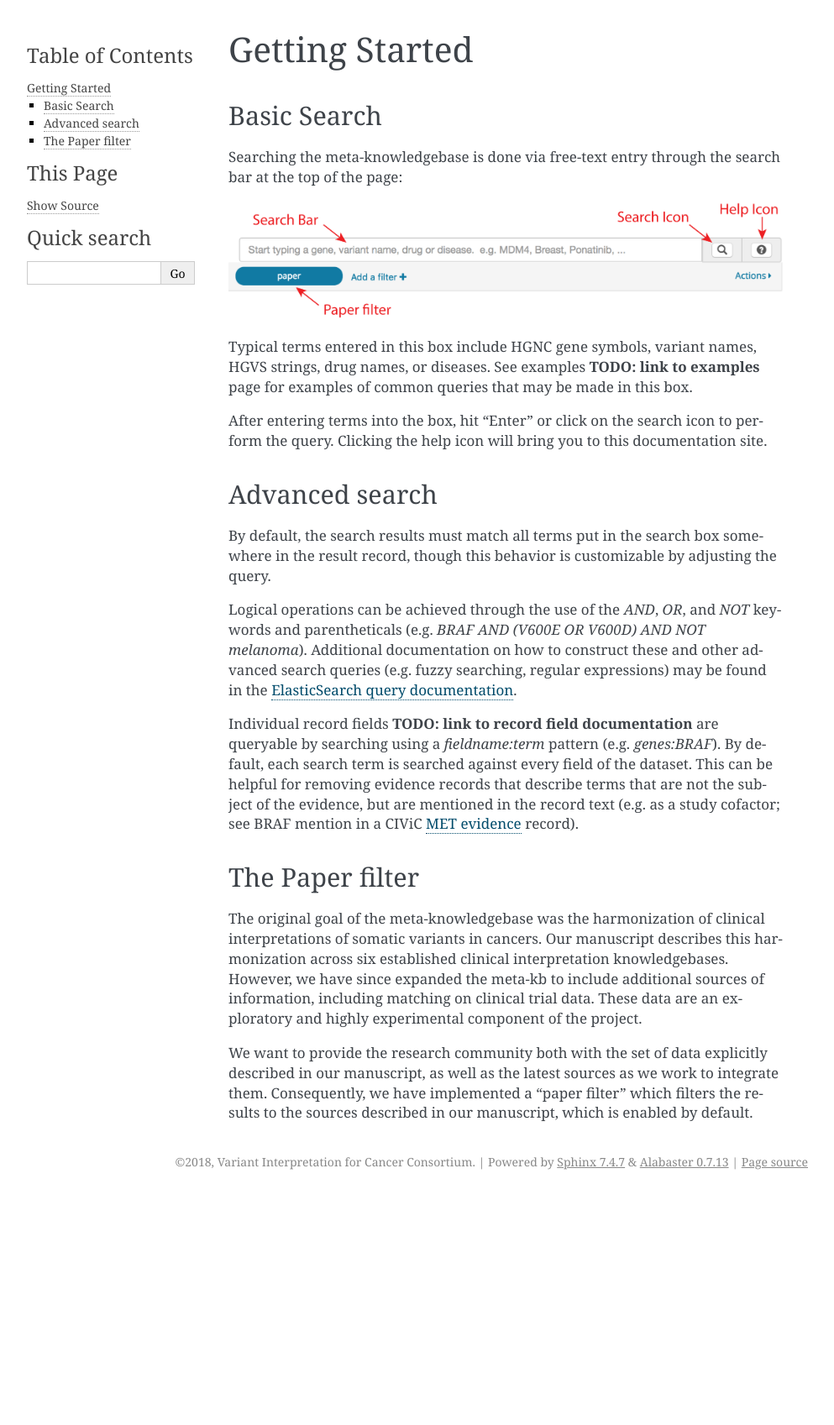
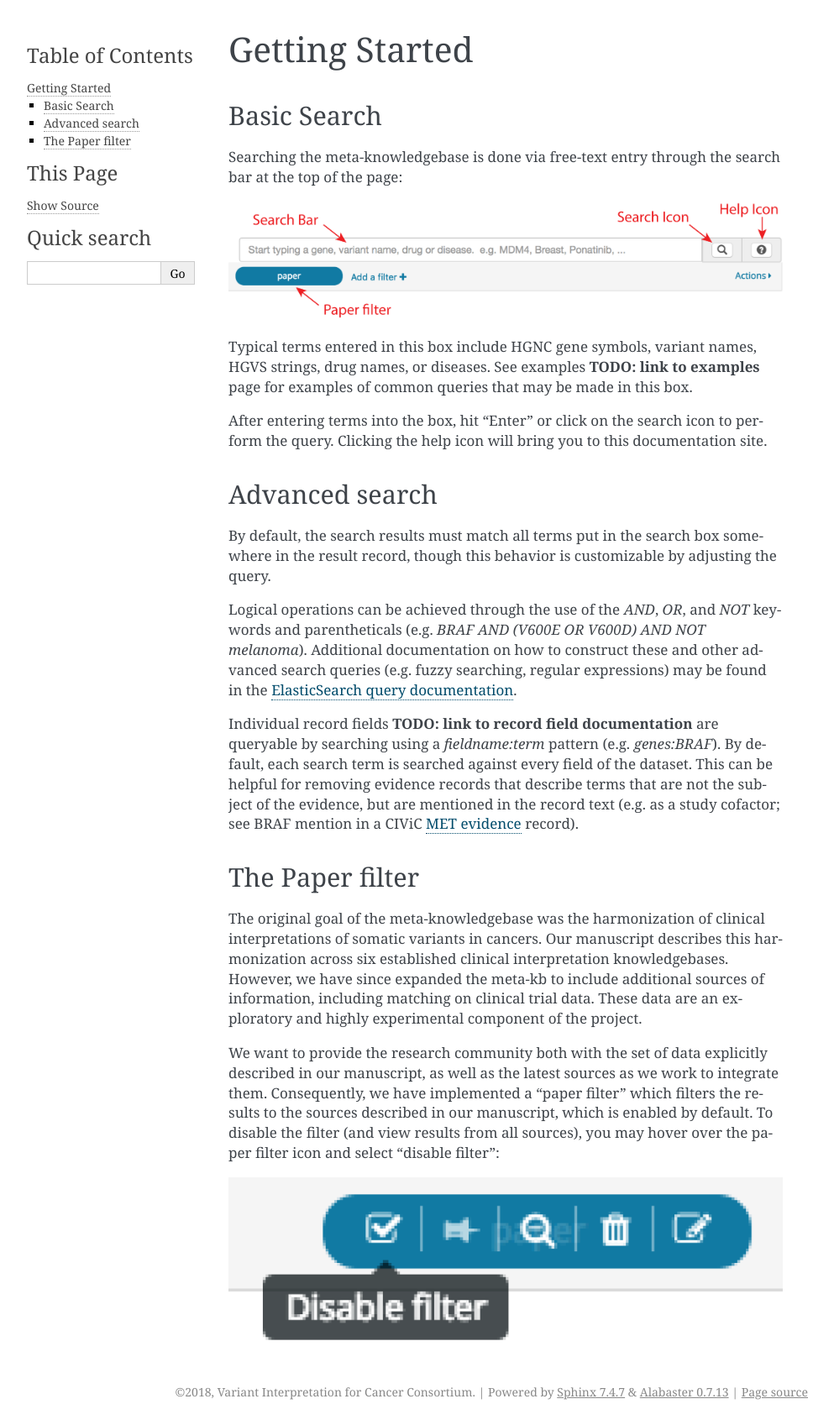
Before and after one commit to cancervariants/metakb, a Sphinx documentation site: the page built from docs/layout/search_bar.rst, in a window 1280 px wide. Shown: the whole page at 84% size, without its empty margins (148-1141 px from the left). Built offline with Sphinx 7.4.7, drawn with Linux system fonts in a browser that asks for light colours; before the commit the page ends 1423 px from its top, so only the background shows below that.

Commit message:
filter disable

```diff
--- a/docs/layout/search_bar.rst
+++ b/docs/layout/search_bar.rst
@@ -46,7 +46,10 @@ exploratory and highly experimental component of the project.
 We want to provide the research community both with the set of data explicitly described in our
 manuscript, as well as the latest sources as we work to integrate them. Consequently, we have
 implemented a "paper filter" which filters the results to the sources described in our manuscript,
-which is enabled by default.
+which is enabled by default. To disable the filter (and view results from all sources), you may
+hover over the paper filter icon and select "disable filter":
+
+.. image:: /images/filter_disable.png
 
 
 .. # Links
```
Also changed, not shown: docs/images/filter_disable.png (added).
